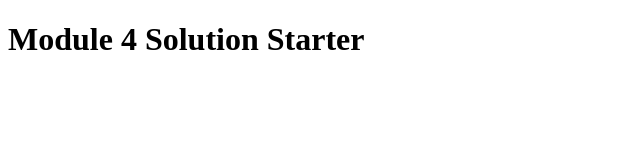
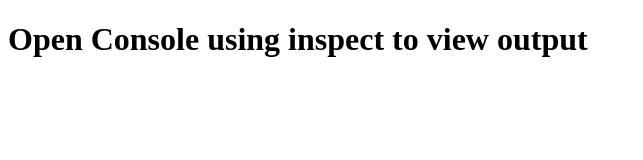
Before and after one commit to JesseCrossleyddst/coursera-test, a plain HTML site: page module4-solution/harder/index.html in a window 1280 px wide. Shown: the whole page, without its empty margins (0-643 px from the left). Drawn offline with Linux system fonts and the light colour scheme.

Commit message:
Adding message to index page

```diff
--- a/module4-solution/harder/index.html
+++ b/module4-solution/harder/index.html
@@ -11,6 +11,6 @@
   <script src="script.js"></script>
 </head>
 <body>
-  <h1>Module 4 Solution Starter</h1>
+  <h1>Open Console using inspect to view output</h1>
 </body>
 </html>
```
